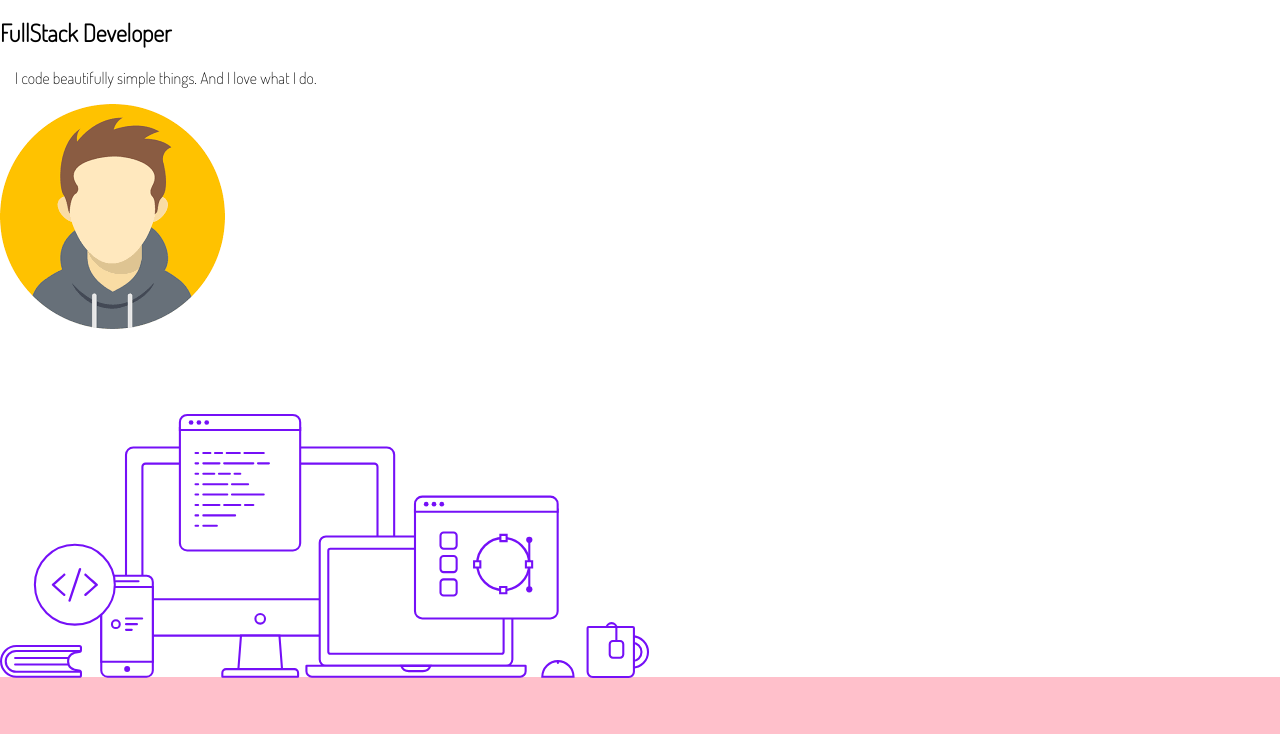
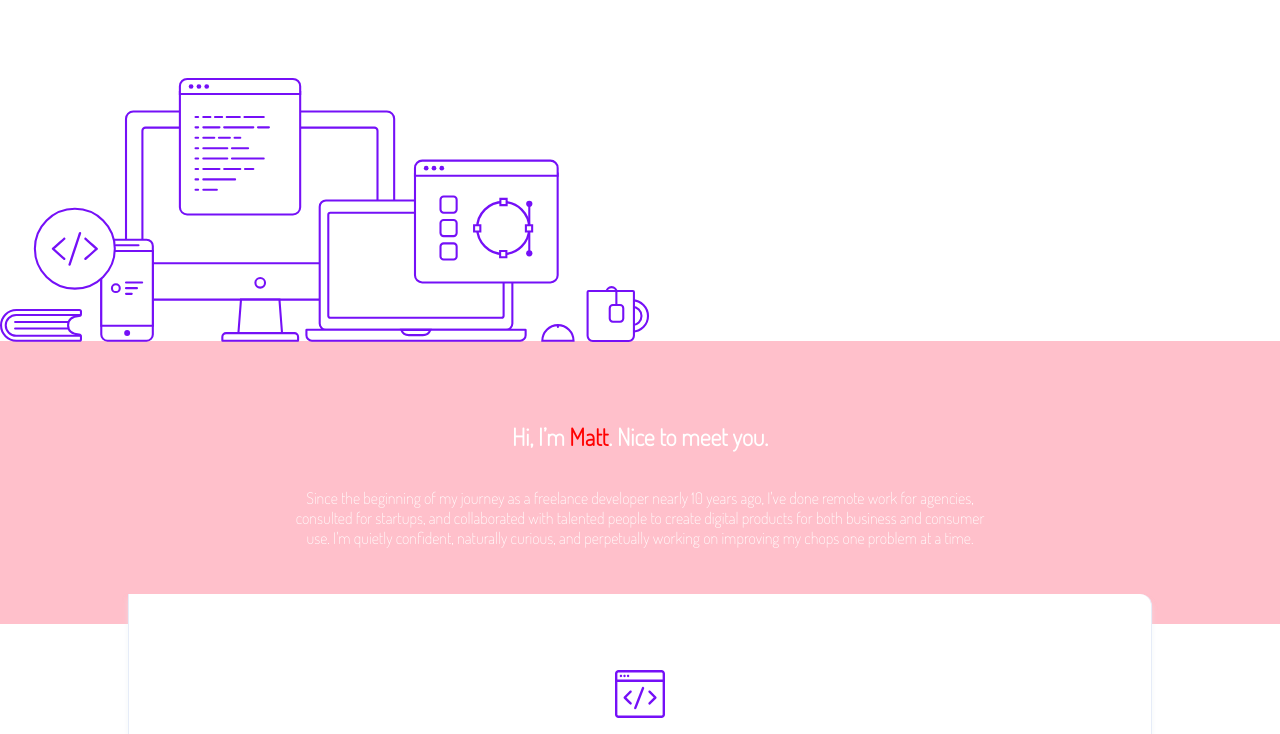
Before and after one commit to orianemgn/BER-SEP-22-checkpoint-js, a plain HTML site: page site/portfolio.html in a window 1280 px wide. Shown: the part 66-800 px from the top of the page. Drawn offline with Linux system fonts and the light colour scheme.

Commit message:
delete avatar and title intro

```diff
--- a/site/portfolio.html
+++ b/site/portfolio.html
@@ -20,10 +20,8 @@
     </header>
     <main class="container">
       <!-- First banner with title, description, avatar and image desktop -->
+      <!-- You can use the avatar image on the folder image -->
       <section class="introduction">
-        <h1>FullStack Developer</h1>
-        <p>I code beautifully simple things. And I love what I do.</p>
-        <img src="image/avatar-bis.png" alt="me" />
         <figure class="desktop">
           <img src="image/desktop.svg" alt="desktop" />
         </figure>
```
